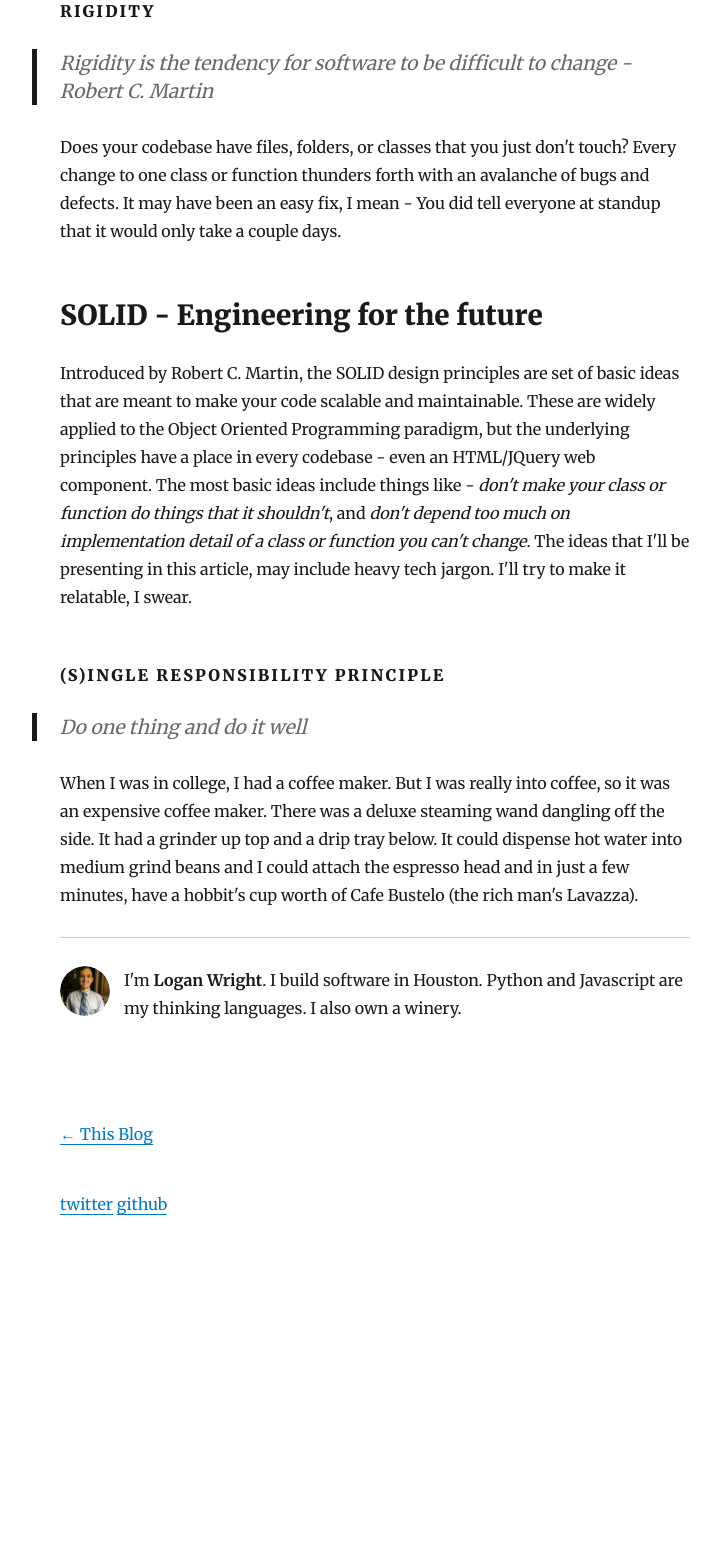
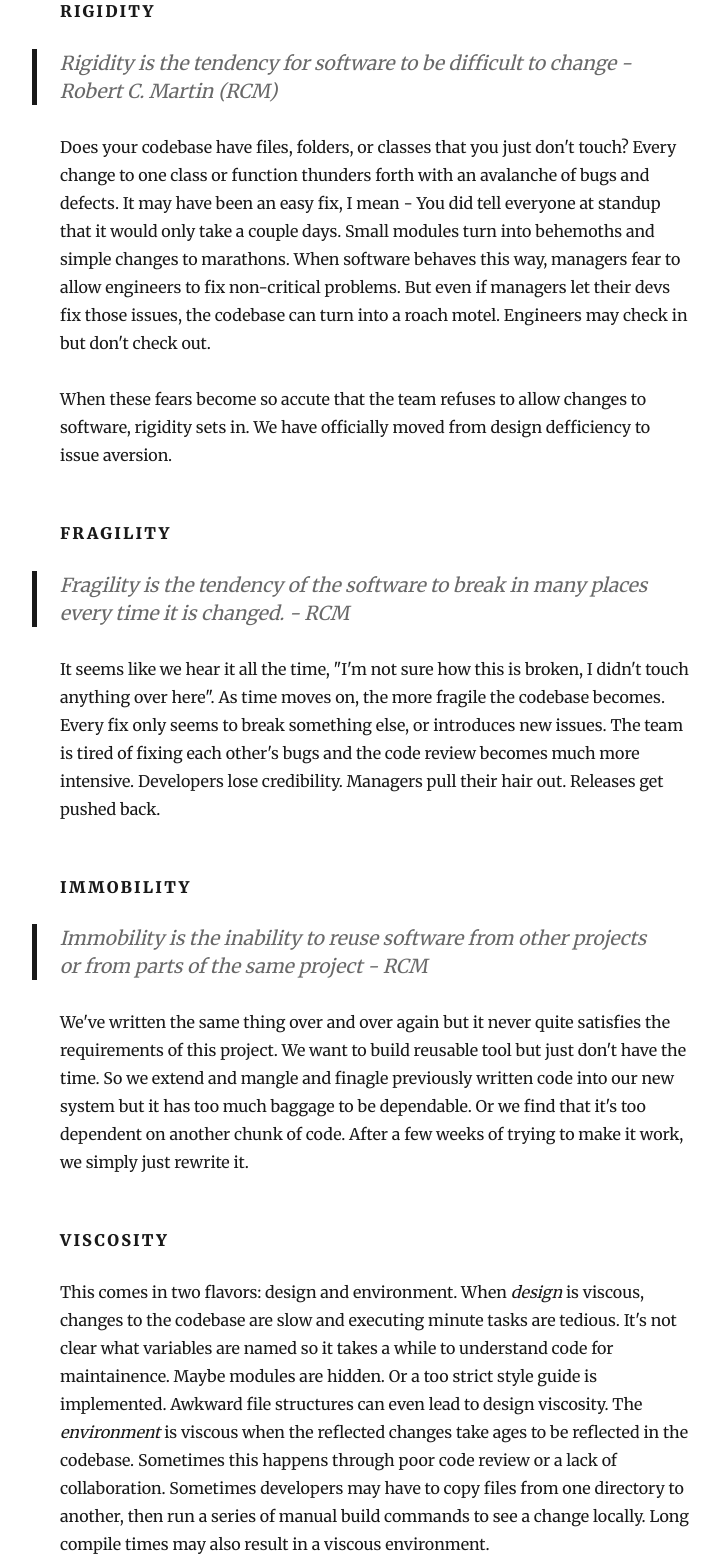
Before and after one commit to LBWright/lwright.dev, a Gatsby site: page /06-27-2019-solid/ in a window 1280 px wide. Shown: the part 1277-2838 px from the top of the page, without its empty margins (265-985 px from the left). Before the commit the page ends 2537 px from the top, so only its background shows below. Built offline with nearby package versions, Linux system fonts and the light colour scheme; Gatsby itself is replaced by a stand-in of ours; some packages are replaced by stand-ins of ours.

Commit message:
SOLID - the problems

```diff
--- a/content/blog/06-27-2019-solid/index.md
+++ b/content/blog/06-27-2019-solid/index.md
@@ -12,9 +12,29 @@ When something smells in your house, it's pretty easy to find the cause. You ope
 
 #### Rigidity
 
-> Rigidity is the tendency for software to be difficult to change - Robert C. Martin
+> Rigidity is the tendency for software to be difficult to change - Robert C. Martin (RCM)
 
-Does your codebase have files, folders, or classes that you just don't touch? Every change to one class or function thunders forth with an avalanche of bugs and defects. It may have been an easy fix, I mean - You did tell everyone at standup that it would only take a couple days.
+Does your codebase have files, folders, or classes that you just don't touch? Every change to one class or function thunders forth with an avalanche of bugs and defects. It may have been an easy fix, I mean - You did tell everyone at standup that it would only take a couple days. Small modules turn into behemoths and simple changes to marathons. When software behaves this way, managers fear to allow engineers to fix non-critical problems. But even if managers let their devs fix those issues, the codebase can turn into a roach motel. Engineers may check in but don't check out.
+
+When these fears become so accute that the team refuses to allow changes to software, rigidity sets in. We have officially moved from design defficiency to issue aversion.
+
+#### Fragility
+
+> Fragility is the tendency of the software to break in many places every time it is changed. - RCM
+
+It seems like we hear it all the time, "I'm not sure how this is broken, I didn't touch anything over here". As time moves on, the more fragile the codebase becomes. Every fix only seems to break something else, or introduces new issues. The team is tired of fixing each other's bugs and the code review becomes much more intensive. Developers lose credibility. Managers pull their hair out. Releases get pushed back.
+
+#### Immobility
+
+> Immobility is the inability to reuse software from other projects or from parts of the same project - RCM
+
+We've written the same thing over and over again but it never quite satisfies the requirements of this project. We want to build reusable tool but just don't have the time. So we extend and mangle and finagle previously written code into our new system but it has too much baggage to be dependable. Or we find that it's too dependent on another chunk of code. After a few weeks of trying to make it work, we simply just rewrite it.
+
+#### Viscosity
+
+This comes in two flavors: design and environment. When _design_ is viscous, changes to the codebase are slow and executing minute tasks are tedious. It's not clear what variables are named so it takes a while to understand code for maintainence. Maybe modules are hidden. Or a too strict style guide is implemented. Awkward file structures can even lead to design viscosity. The _environment_ is viscous when the reflected changes take ages to be reflected in the codebase. Sometimes this happens through poor code review or a lack of collaboration. Sometimes developers may have to copy files from one directory to another, then run a series of manual build commands to see a change locally. Long compile times may also result in a viscous environment.
+
+These four symptoms are the red flags of poor architecture. When our applications suffer from one (or several) of them, we know that it's a matter of time before they rot into obscurity. As mentioned before, these aren't typically caused by idiots or monkeys typing code. There are a whole host of reasons why a system degrades. By no means do I mean to lash the individuals responsible for powering the future. While these problems may be introduced unknowingly or by the changing landscape of our development environments, it is up to the developers - the command-line heroes - to make the world right again. But how?
 
 ## SOLID - Engineering for the future
 
```
